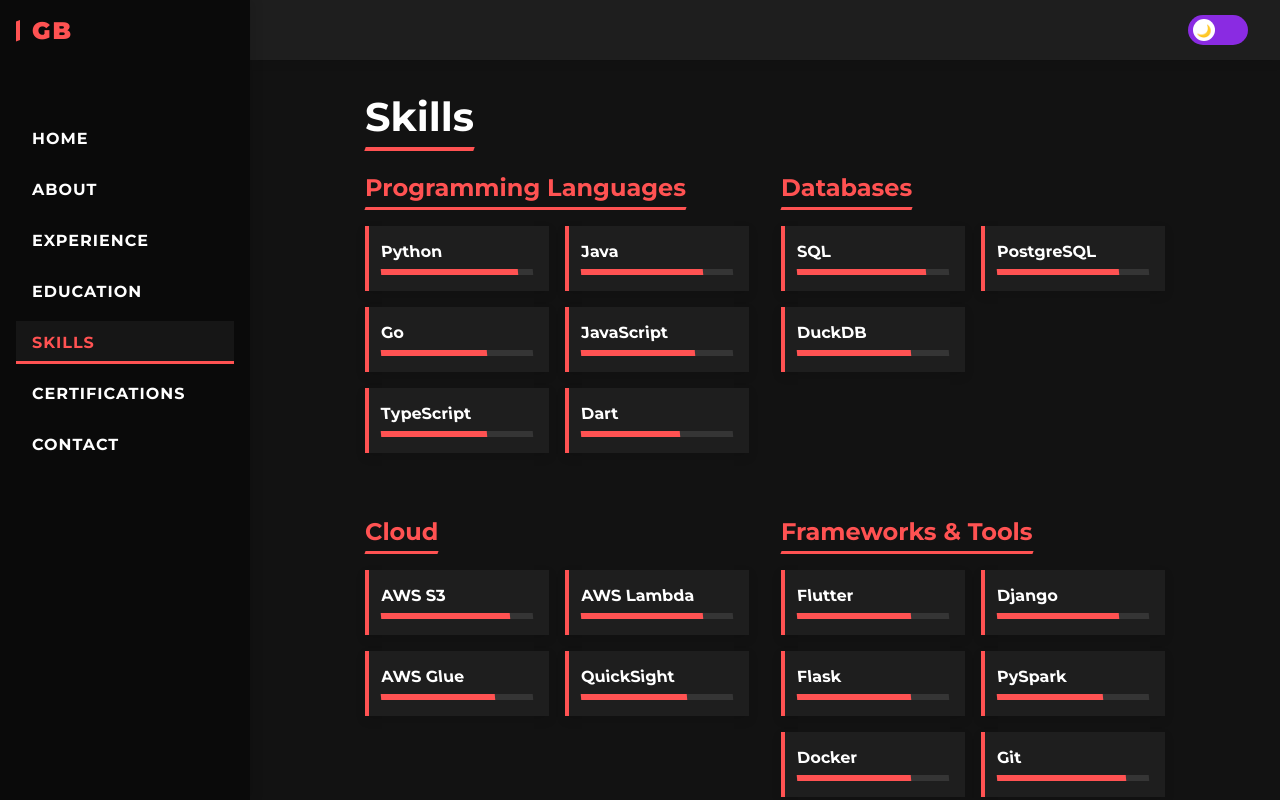
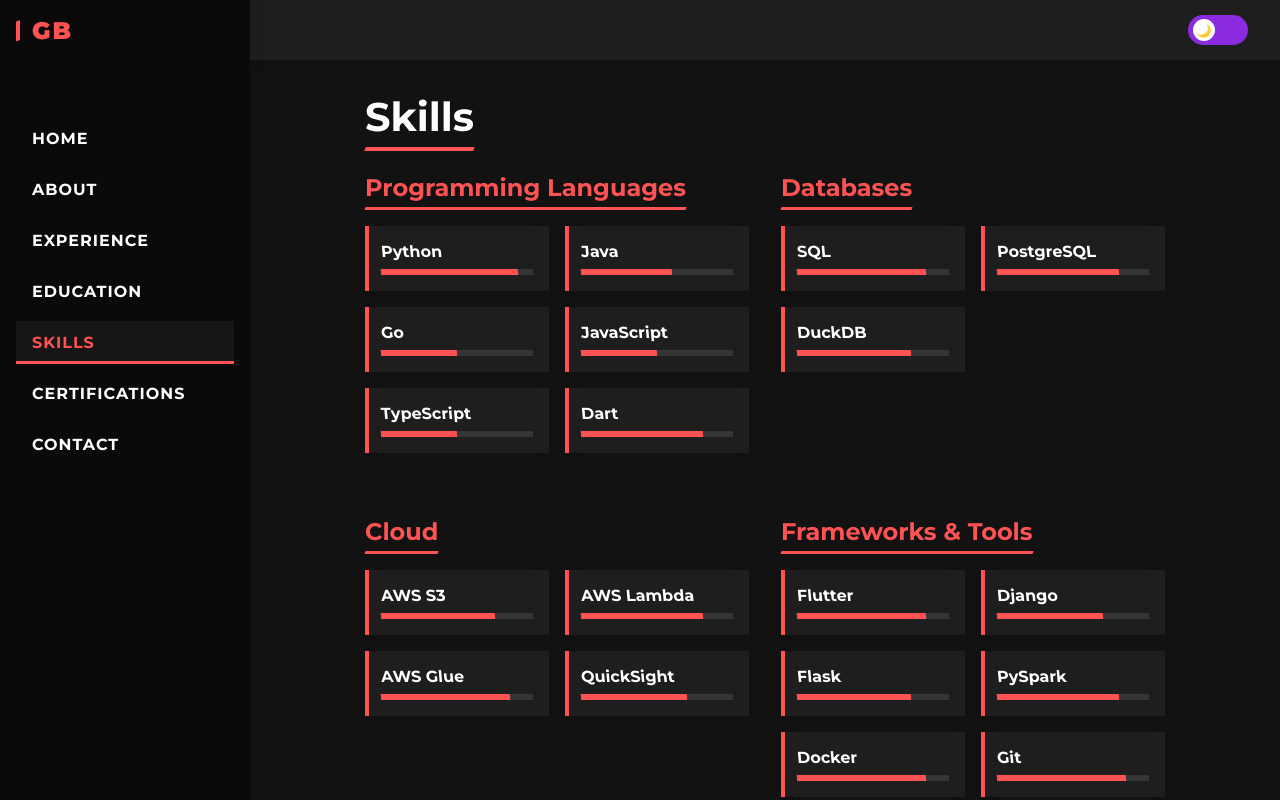
Before and after one commit to YuzuruTK/Portifolio-Project, a React (Vite) app: page /skills in a window 1280 px wide. Shown: the top 800 px of the page. Built offline with nearby package versions, Linux system fonts and the light colour scheme.

Commit message:
changes on level of skills

```diff
--- a/src/pages/Skills.jsx
+++ b/src/pages/Skills.jsx
@@ -172,11 +172,11 @@
     // Programming skills with proficiency levels
     const programmingSkills = [
         { name: "Python", level: 90 },
-        { name: "Java", level: 80 },
-        { name: "Go", level: 70 },
-        { name: "JavaScript", level: 75 },
-        { name: "TypeScript", level: 70 },
-        { name: "Dart", level: 65 }
+        { name: "Java", level: 60 },
+        { name: "Go", level: 50 },
+        { name: "JavaScript", level: 50 },
+        { name: "TypeScript", level: 50 },
+        { name: "Dart", level: 80 }
     ];
 
     // Database skills
@@ -188,26 +188,26 @@
 
     // Cloud skills
     const cloudSkills = [
-        { name: "AWS S3", level: 85 },
+        { name: "AWS S3", level: 75 },
         { name: "AWS Lambda", level: 80 },
-        { name: "AWS Glue", level: 75 },
+        { name: "AWS Glue", level: 85 },
         { name: "QuickSight", level: 70 }
     ];
 
     // Frameworks and tools
     const frameworksTools = [
-        { name: "Flutter", level: 75 },
-        { name: "Django", level: 80 },
+        { name: "Flutter", level: 85 },
+        { name: "Django", level: 70 },
         { name: "Flask", level: 75 },
-        { name: "PySpark", level: 70 },
-        { name: "Docker", level: 75 },
+        { name: "PySpark", level: 80 },
+        { name: "Docker", level: 85 },
         { name: "Git", level: 85 }
     ];
 
     // Operating systems
     const operatingSystems = [
         { name: "Linux (Fedora)", level: 85 },
-        { name: "Linux (Debian)", level: 80 }
+        { name: "Linux (Debian)", level: 70 }
     ];
 
     // Interpersonal skills
```
